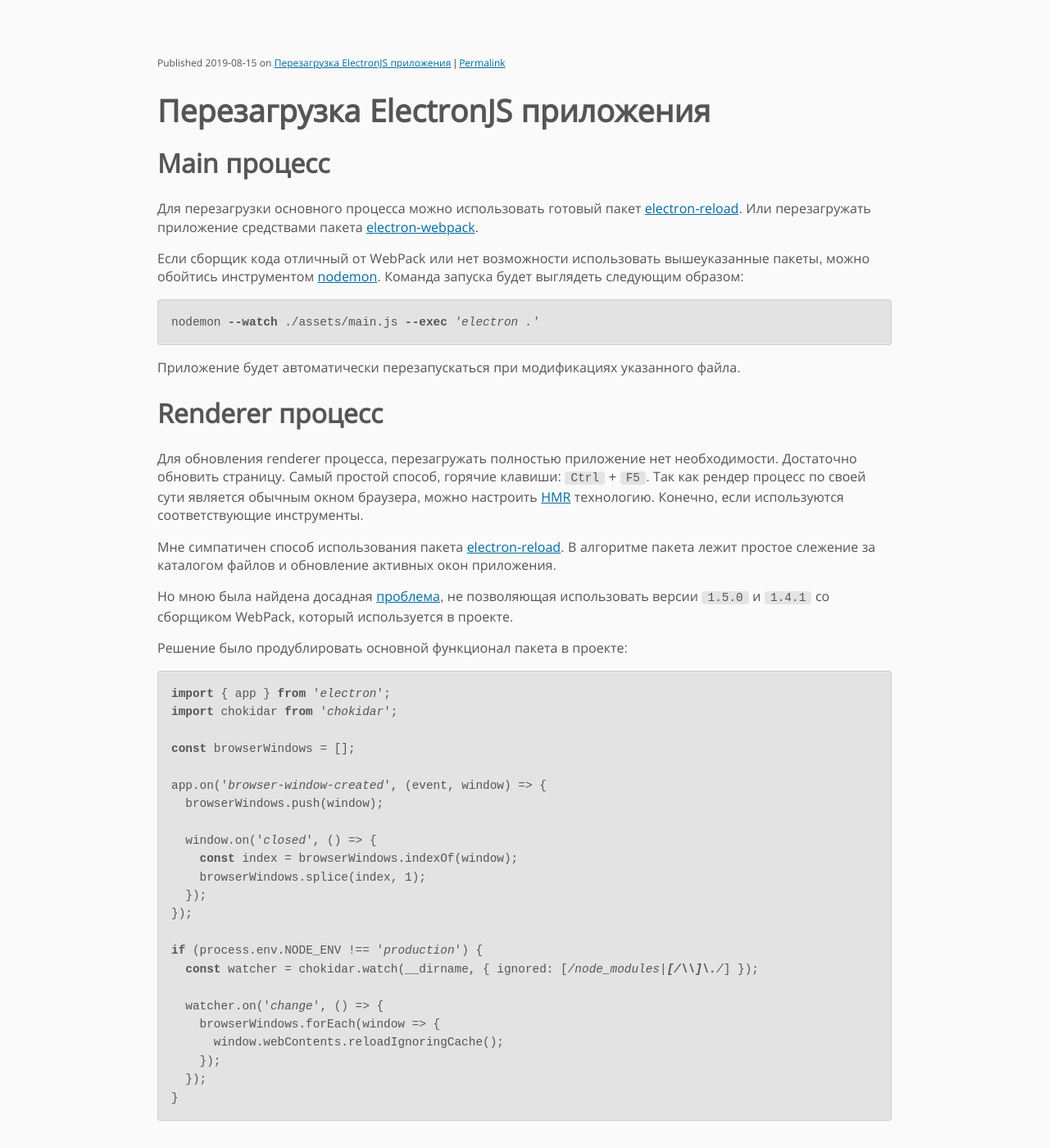
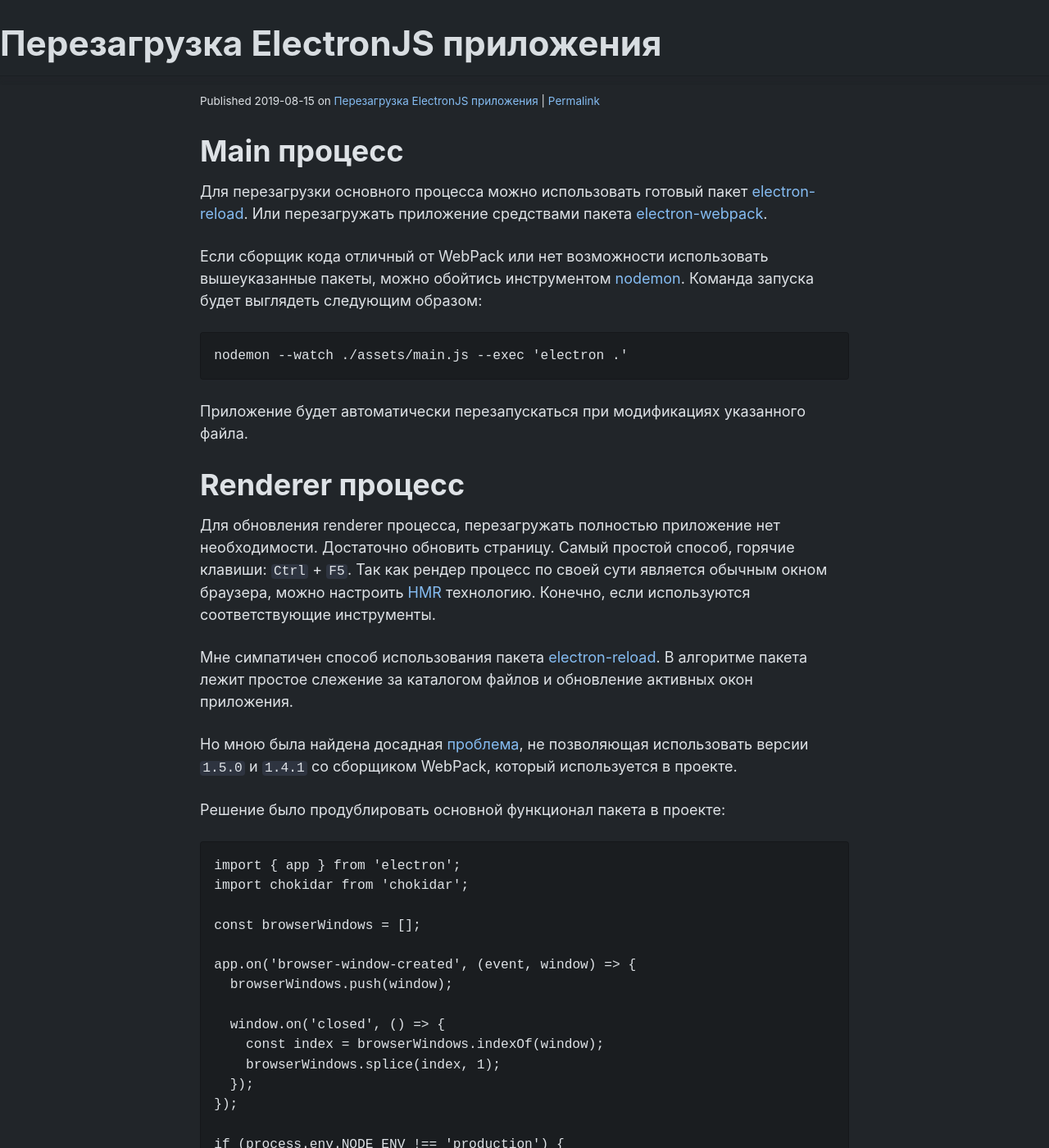
Before and after one commit to valentineus/popov.link, a Jekyll site: the page built from _posts/2019-08-15-electron-reload.md, in a window 1280 px wide and 1400 px high. Shown: the whole window at 82% size. Built offline with Jekyll 4.4.1, drawn with Linux system fonts in a browser that asks for light colours; some web fonts are replaced.

Commit message:
Moved actual theme

```diff
--- a/_scss/sakura/_main.scss
+++ b/_scss/_framework.scss
@@ -1,30 +1,34 @@
+*,
+*::after,
+*::before {
+  box-sizing: border-box;
+  text-size-adjust: 100%;
+}
+
 html {
-  font-family: $font-family-sans-serif;
+  font-family: $font-family-base;
   font-size: 62.5%;
+  overflow-y: scroll;
 }
 
 body {
   background-color: $color-bg;
   color: $color-text;
   font-size: $font-size-base;
-  line-height: 1.4em;
+  font-synthesis: weight style small-caps;
+  font-weight: 400;
+  line-height: 1.5;
   margin: auto;
-  max-width: 64em;
-  padding: 4em;
+  max-width: 52em;
+  padding: 6em 4em 4em 4em;
+  text-rendering: optimizeLegibility;
 }
 
 @media (max-width: 684px) {
   body {
-    font-size: $font-size-base * .85;
-    padding: 2em;
+    font-size: $font-size-base * 0.85;
+    padding: 4em 1em 2em 1em;
   }
-}
-
-@mixin word-wrap {
-  hyphens: auto;
-  overflow-wrap: break-word;
-  word-break: break-word;
-  word-wrap: break-word;
 }
 
 h1,
@@ -33,10 +37,14 @@ h3,
 h4,
 h5,
 h6 {
-  @include word-wrap;
-
   font-weight: 700;
+  hyphens: auto;
   line-height: 1.1;
+  margin-bottom: 1.5rem;
+  margin-top: 3rem;
+  overflow-wrap: break-word;
+  word-break: break-word;
+  word-wrap: break-word;
 }
 
 h1 {
@@ -63,6 +71,11 @@ h6 {
   font-size: 1em;
 }
 
+p {
+  margin-bottom: 2.5rem;
+  margin-top: 0;
+}
+
 small,
 sub,
 sup {
@@ -75,52 +88,77 @@ hr {
 
 a {
   color: $color-blossom;
+  text-decoration: inherit;
+  transition: color 0.25s;
+
+  &:visited {
+    color: $color-blossom;
+  }
 
   &:active,
   &:focus,
   &:hover {
-    color: $color-fade;
+    opacity: .5;
   }
 }
 
 ul {
+  margin-bottom: 2.5rem;
+  margin-top: 0;
   padding-left: 1.4em;
 }
 
 li {
-  margin-bottom: .4em;
+  margin-bottom: 0.4em;
 }
 
 blockquote {
-  border-left: 3px solid $color-blossom;
-  font-style: italic;
-  margin-left: 1.5em;
-  padding-left: 1em;
+  background-color: $color-bg-alt;
+  border-left: 5px solid $color-blossom;
+  margin-bottom: 2.5rem;
+  margin-left: 0;
+  margin-right: 0;
+  padding: 0.8em 0.8em 0.8em 1em;
 }
 
-img {
+blockquote p {
+  margin-bottom: 0;
+}
+
+img,
+video {
+  display: block;
+  height: auto;
+  margin-bottom: 2.5rem;
+  margin-top: 0;
   max-width: 100%;
 }
 
 pre {
   background-color: $color-bg-alt;
+  border-radius: 4px;
   border: 1px solid $color-bg-alt;
-  border-radius: 4px;
   display: block;
+  font-size: 0.9em;
+  margin-bottom: 2.5rem;
+  margin-top: 0;
   overflow-x: auto;
   padding: 1em;
 }
 
-code {
-  background-color: $color-bg-alt;
+code,
+kbd,
+samp {
+  background-color: $color-bg-code;
   border-radius: 4px;
-  font-size: .9em;
-  padding: 0 .5em;
+  font-size: 0.9em;
+  padding: 0 0.2em;
   white-space: pre-wrap;
 }
 
-pre > code {
+pre>code {
   background-color: transparent;
+  font-size: 1em;
   padding: 0;
   white-space: pre;
 }
@@ -133,8 +171,8 @@ table {
 
 td,
 th {
-  border-bottom: 1px solid $color-bg-alt;
-  padding: .5em;
+  border-bottom: 1px dashed $color-blossom;
+  padding: 0.5em;
 }
 
 input,
@@ -152,9 +190,9 @@ textarea {
 
 .button,
 button,
-input[type='submit'],
-input[type='reset'],
-input[type='button'] {
+input[type="submit"],
+input[type="reset"],
+input[type="button"] {
   background-color: $color-blossom;
   border: 1px solid $color-blossom;
   border-radius: 1px;
@@ -162,18 +200,18 @@ input[type='button'] {
   color: $color-bg;
   cursor: pointer;
   display: inline-block;
-  padding: 1em;
+  padding: 5px 10;
   text-align: center;
   text-decoration: none;
   white-space: nowrap;
 
   &[disabled] {
     cursor: default;
-    opacity: .5;
+    opacity: 0.5;
   }
 
-  &:focus,
-  &:hover {
+  &:focus:enabled,
+  &:hover:enabled {
     background-color: $color-fade;
     border-color: $color-fade;
     color: $color-bg;
@@ -183,15 +221,15 @@ input[type='button'] {
 
 textarea,
 select,
-input[type] {
+input {
   background-color: $color-bg-alt;
   border: 1px solid $color-bg-alt;
   border-radius: 4px;
   box-shadow: none;
   box-sizing: border-box;
   color: $color-text;
-  margin: .5em;
-  padding: 1em;
+  margin-bottom: 10;
+  padding: 6px 10;
 
   &:focus {
     border: 1px solid $color-blossom;
@@ -199,7 +237,7 @@ input[type] {
   }
 }
 
-input[type='checkbox']:focus {
+input[type="checkbox"]:focus {
   outline: 1px dotted $color-blossom;
 }
 
@@ -208,5 +246,5 @@ legend,
 fieldset {
   display: block;
   font-weight: 600;
-  margin-bottom: .5rem;
+  margin-bottom: 0.5rem;
 }
--- /dev/null
+++ b/_scss/_navbar.scss
@@ -0,0 +1,41 @@
+header {
+  background-color: $color-bg;
+  border-bottom: 1px solid $color-header;
+  box-shadow: 0 5px 5px $color-bg;
+  left: 0;
+  line-height: 3.5em;
+  opacity: .975;
+  position: fixed;
+  right: 0;
+  top: 0;
+}
+
+nav {
+  margin: auto;
+  max-width: 60em;
+  padding: 0 4em;
+  text-align: right;
+
+  a {
+    color: $color-text;
+    padding: 0 1em;
+
+    &:visited {
+      color: $color-text;
+    }
+  }
+}
+
+@media (max-width: 684px) {
+  header {
+    box-shadow: none;
+  }
+
+  nav {
+    padding: 0 2em;
+
+    span {
+      display: none;
+    }
+  }
+}
--- /dev/null
+++ b/_scss/_print.scss
@@ -0,0 +1,21 @@
+@media print {
+  body {
+    padding: 0;
+  }
+
+  audio,
+  embed,
+  footer,
+  form,
+  header,
+  iframe,
+  nav,
+  object,
+  video {
+    display: none;
+  }
+
+  img {
+    max-width: 500px;
+  }
+}
--- a/_scss/normalize/_main.scss
+++ b/_scss/_reset.scss
@@ -1,5 +1,6 @@
 html {
   line-height: 1.15;
+  -webkit-text-size-adjust: 100%;
 }
 
 body {
@@ -12,7 +13,7 @@ main {
 
 h1 {
   font-size: 2em;
-  margin: .67em 0;
+  margin: 0.67em 0;
 }
 
 hr {
@@ -31,7 +32,8 @@ a {
 }
 
 abbr[title] {
-  border-bottom: 0;
+  border-bottom: none;
+  text-decoration: underline;
   text-decoration: underline dotted;
 }
 
@@ -60,11 +62,11 @@ sup {
 }
 
 sub {
-  bottom: -.25em;
+  bottom: -0.25em;
 }
 
 sup {
-  top: -.5em;
+  top: -0.5em;
 }
 
 img {
@@ -93,29 +95,29 @@ select {
 }
 
 button,
-[type='button'],
-[type='reset'],
-[type='submit'] {
+[type="button"],
+[type="reset"],
+[type="submit"] {
   -webkit-appearance: button;
 }
 
 button::-moz-focus-inner,
-[type='button']::-moz-focus-inner,
-[type='reset']::-moz-focus-inner,
-[type='submit']::-moz-focus-inner {
+[type="button"]::-moz-focus-inner,
+[type="reset"]::-moz-focus-inner,
+[type="submit"]::-moz-focus-inner {
   border-style: none;
   padding: 0;
 }
 
 button:-moz-focusring,
-[type='button']:-moz-focusring,
-[type='reset']:-moz-focusring,
-[type='submit']:-moz-focusring {
+[type="button"]:-moz-focusring,
+[type="reset"]:-moz-focusring,
+[type="submit"]:-moz-focusring {
   outline: 1px dotted ButtonText;
 }
 
 fieldset {
-  padding: .35em .75em .625em;
+  padding: 0.35em 0.75em 0.625em;
 }
 
 legend {
@@ -135,23 +137,23 @@ textarea {
   overflow: auto;
 }
 
-[type='checkbox'],
-[type='radio'] {
+[type="checkbox"],
+[type="radio"] {
   box-sizing: border-box;
   padding: 0;
 }
 
-[type='number']::-webkit-inner-spin-button,
-[type='number']::-webkit-outer-spin-button {
+[type="number"]::-webkit-inner-spin-button,
+[type="number"]::-webkit-outer-spin-button {
   height: auto;
 }
 
-[type='search'] {
+[type="search"] {
   -webkit-appearance: textfield;
   outline-offset: -2px;
 }
 
-[type='search']::-webkit-search-decoration {
+[type="search"]::-webkit-search-decoration {
   -webkit-appearance: none;
 }
 
--- /dev/null
+++ b/_scss/_variables.scss
@@ -0,0 +1,9 @@
+$color-bg: #212529;
+$color-bg-alt: hwb(0deg 0% 100% / 20%);
+$color-bg-code: #2e3440;
+$color-blossom: #85BCF2;
+$color-fade: #4e6f8e;
+$color-header: #1b1f22;
+$color-text: #dee2e6;
+$font-family-base: "Jost", -apple-system, blinkmacsystemfont, "Segoe UI", roboto, "Helvetica Neue", arial, "Noto Sans", sans-serif, "Apple Color Emoji", "Segoe UI Emoji", "Segoe UI Symbol", "Noto Color Emoji";
+$font-size-base: 1.8rem;
--- a/_scss/base/_fonts.scss
+++ /dev/null
@@ -1,9 +0,0 @@
-@font-face {
-  font-display: swap;
-  font-family: 'Open Sans';
-  font-style: normal;
-  font-weight: normal;
-  src: url('/assets/fonts/open-sans/open-sans-regular.ttf') format('truetype'),
-       url('/assets/fonts/open-sans/open-sans-regular.woff') format('woff'),
-       url('/assets/fonts/open-sans/open-sans-regular.woff2') format('woff2');
-}
--- a/_scss/base/_highlight.scss
+++ /dev/null
@@ -1,4 +0,0 @@
-$color00: rgb(255, 0, 0);
-$color01: rgb(255, 255, 204);
-
-@import 'highlight/main';
--- a/_scss/base/_main.scss
+++ /dev/null
@@ -1 +0,0 @@
-@import 'components/core';
--- a/_scss/base/_normalize.scss
+++ /dev/null
@@ -1 +0,0 @@
-@import 'normalize/main';
--- a/_scss/base/_sakura.scss
+++ /dev/null
@@ -1,11 +0,0 @@
-$color-bg-alt: rgba(0, 0, 0, .09);
-$color-bg: rgb(250, 250, 250);
-$color-blossom: rgb(0, 108, 160);
-$color-fade: rgb(13, 78, 120);
-$color-html: rgb(250, 250, 250);
-$color-text: rgb(85, 85, 85);
-
-$font-family-sans-serif: 'Open Sans', sans-serif;
-$font-size-base: 1.6em;
-
-@import 'sakura/main';
--- a/_scss/components/_core.scss
+++ /dev/null
@@ -1,14 +0,0 @@
-@import 'utilities/textsizeadjust';
-
-*,
-*::after,
-*::before {
-  @include text-size-adjust(100%);
-
-  box-sizing: border-box;
-}
-
-html {
-  background-color: $color-html;
-  overflow-y: scroll;
-}
--- a/_scss/highlight/_main.scss
+++ /dev/null
@@ -1,139 +0,0 @@
-.highlight {
-  .c {
-    font-style: italic;
-  }
-
-  .c1 {
-    font-style: italic;
-  }
-
-  .cm {
-    font-style: italic;
-  }
-
-  .cs {
-    font-style: italic;
-  }
-
-  .err {
-    border: 1px solid $color00;
-  }
-
-  .ge {
-    font-style: italic;
-  }
-
-  .gh {
-    font-weight: bold;
-  }
-
-  .gp {
-    font-weight: bold;
-  }
-
-  .gs {
-    font-weight: bold;
-  }
-
-  .gu {
-    font-weight: bold;
-  }
-
-  .hll {
-    background-color: $color01;
-  }
-
-  .k {
-    font-weight: bold;
-  }
-
-  .kc {
-    font-weight: bold;
-  }
-
-  .kd {
-    font-weight: bold;
-  }
-
-  .kn {
-    font-weight: bold;
-  }
-
-  .kr {
-    font-weight: bold;
-  }
-
-  .nc {
-    font-weight: bold;
-  }
-
-  .ne {
-    font-weight: bold;
-  }
-
-  .ni {
-    font-weight: bold;
-  }
-
-  .nn {
-    font-weight: bold;
-  }
-
-  .nt {
-    font-weight: bold;
-  }
-
-  .ow {
-    font-weight: bold;
-  }
-
-  .s {
-    font-style: italic;
-  }
-
-  .s1 {
-    font-style: italic;
-  }
-
-  .s2 {
-    font-style: italic;
-  }
-
-  .sb {
-    font-style: italic;
-  }
-
-  .sc {
-    font-style: italic;
-  }
-
-  .sd {
-    font-style: italic;
-  }
-
-  .se {
-    font-style: italic;
-    font-weight: bold;
-  }
-
-  .sh {
-    font-style: italic;
-  }
-
-  .si {
-    font-style: italic;
-    font-weight: bold;
-  }
-
-  .sr {
-    font-style: italic;
-  }
-
-  .ss {
-    font-style: italic;
-  }
-
-  .sx {
-    font-style: italic;
-  }
-}
--- a/_scss/utilities/_textsizeadjust.scss
+++ /dev/null
@@ -1,14 +0,0 @@
-// Text Size Adjust
-//
-// The text-size-adjust CSS property controls the text inflation algorithm used
-// on some smartphones and tablets. Other browsers will ignore this property.
-//
-// Values: none | auto | <percentage>
-// Default: none
-//
-// https://drafts.csswg.org/css-size-adjust/#adjustment-control
-@mixin text-size-adjust($value: none) {
-  -moz-text-size-adjust: $value;
-  -ms-text-size-adjust: $value;
-  -webkit-text-size-adjust: $value;
-}
--- a/assets/css/styles.scss
+++ b/assets/css/styles.scss
@@ -1,9 +1,8 @@
 ---
-# Loading site styles
 ---
 
-@import 'base/normalize';
-@import 'base/highlight';
-@import 'base/sakura';
-@import 'base/main';
-@import 'base/fonts';
+@import "reset";
+@import "variables";
+@import "framework";
+@import "navbar";
+@import "print";
```
